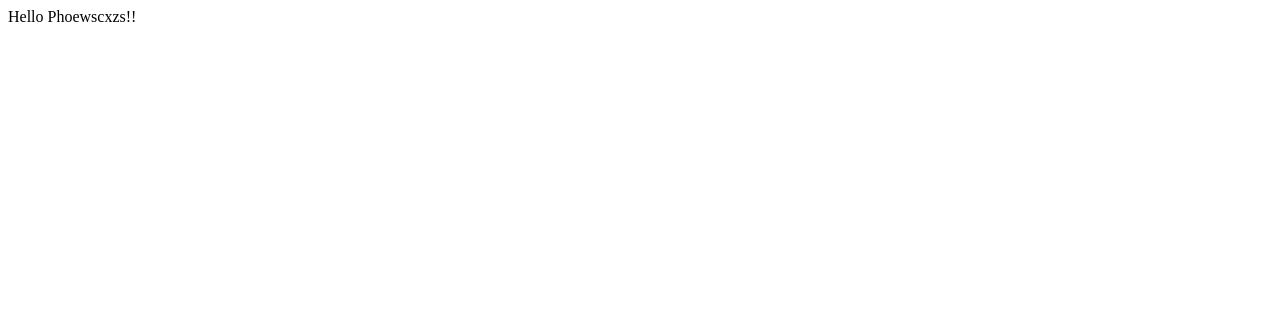
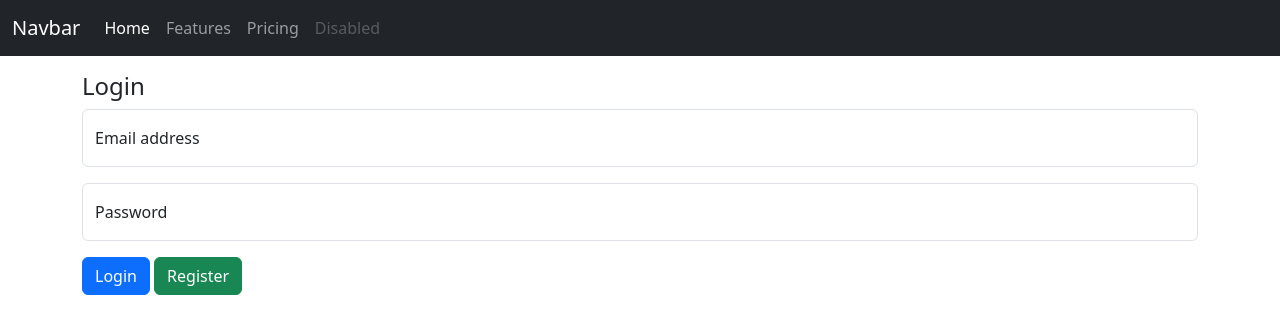
Before and after one commit to chenpadua/4_1_c_padua, a website: page public/index.html in a window 1280 px wide. Drawn offline with nearby package versions, Linux system fonts and the light colour scheme.

Commit message:
Update the index.html

```diff
--- a/public/index.html
+++ b/public/index.html
@@ -1,13 +1,52 @@
-<!DOCTYPE html>
-<html lang="en">
 <head>
     <meta charset="UTF-8">
-        <meta name="viewport" content="width=device-width, inital-scale=1.0">
+    <meta name="viewport" content="width=device-width, initial-scale=1.0">
+    <link href="https://cdn.jsdelivr.net/npm/bootstrap@5.3.2/dist/css/bootstrap.min.css" rel="stylesheet" integrity="sha384-T3c6CoIi6uLrA9TneNEoa7RxnatzjcDSCmG1MXxSR1GAsXEV/Dwwykc2MPK8M2HN" crossorigin="anonymous">
+<script src="https://cdn.jsdelivr.net/npm/bootstrap@5.3.2/dist/js/bootstrap.bundle.min.js" integrity="sha384-C6RzsynM9kWDrMNeT87bh95OGNyZPhcTNXj1NW7RuBCsyN/o0jlpcV8Qyq46cDfL" crossorigin="anonymous"></script>
     <title>Homepage</title>
-        <script src="./index.js"></script>
+    <script src="index.js"></script>
 </head>
-
 <body>
-        <hi>Hello Phoewscxzs!!</hi>
+    <div>
+        <nav class="navbar navbar-expand-lg navbar-dark bg-dark">
+        <div class="container-fluid">
+          <a class="navbar-brand" href="#">Navbar</a>
+          <button class="navbar-toggler" type="button" data-bs-toggle="collapse" data-bs-target="#navbarNav" aria-controls="navbarNav" aria-expanded="false" aria-label="Toggle navigation">
+            <span class="navbar-toggler-icon"></span>
+          </button>
+          <div class="collapse navbar-collapse" id="navbarNav">
+            <ul class="navbar-nav">
+              <li class="nav-item">
+                <a class="nav-link active" aria-current="page" href="#">Home</a>
+              </li>
+              <li class="nav-item">
+                <a class="nav-link" href="#">Features</a>
+              </li>
+              <li class="nav-item">
+                <a class="nav-link" href="#">Pricing</a>
+              </li>
+              <li class="nav-item">
+                <a class="nav-link disabled" aria-disabled="true">Disabled</a>
+              </li>
+            </ul>
+          </div>
+        </div>
+      </nav>
+    </div>
+    <div class = "container mt-3">
+        <h4>Login</h4>
+        <div class="form-floating mb-3">
+            <input type="email" class="form-control" id="floatingInput" placeholder="name@example.com">
+            <label for="floatingInput">Email address</label>
+          </div>
+          <div class="form-floating">
+            <input type="password" class="form-control" id="floatingPassword" placeholder="Password">
+            <label for="floatingPassword">Password</label>
+          </div>
+          <div class = "mt-3">
+            <button type="button" class="btn btn-primary">Login</button>
+            <button type="button" class="btn btn-success">Register</button>
+          </div>
+    </div>
 </body>
 </html>
```
Lines whose indentation alone changed are shown as unchanged.
